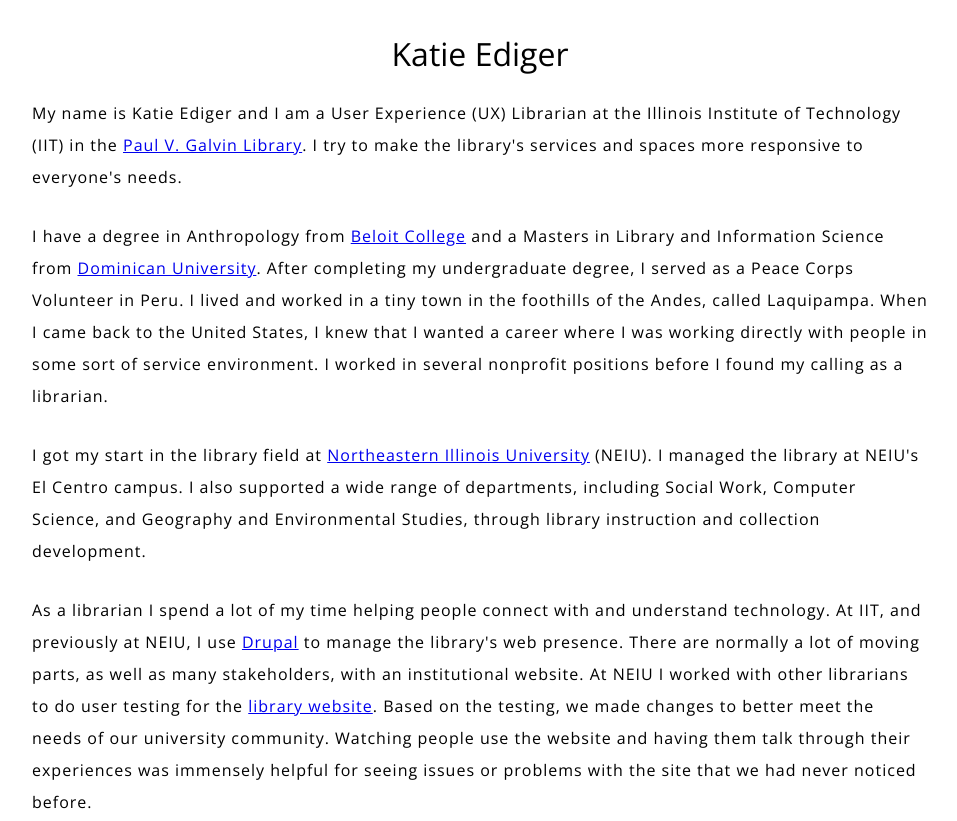
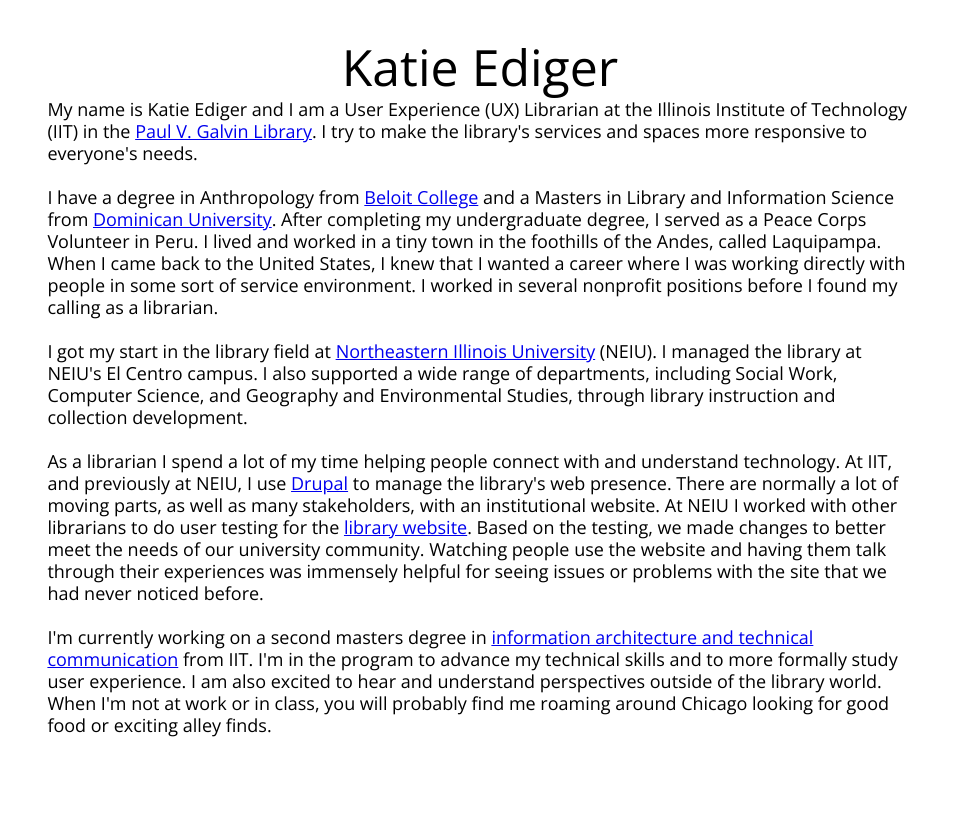
Before and after one commit to katieediger/website, a plain HTML site: page index.html in a window 1280 px wide. Shown: the top 821 px of the page, without its empty margins (160-1117 px from the left). Drawn offline with nearby package versions, Linux system fonts and the light colour scheme.

Commit message:
updated CSS based on class discussion. Switch from percentage to em

```diff
--- a/screen.css
+++ b/screen.css
@@ -49,10 +49,30 @@ table {
 
 /* End Reset CSS */
 /* Begin Site Styles */
+/* Using modular scale http://www.modularscale.com/?18&px&1.667 */
+
 html {
-  font-size: 100%;
+  font-size: 1.125em; /* 18 /16 = 1.25 */
+	line-height: 1.22222em; /* 22 / 19 = 1.222... aka 122%*/
   font-family: 'Open Sans', sans-serif;
 	background-color: white;
+	padding-top: 2.44444; /* 44/ 18 = 2.44444*/
+	padding-left: 1.22222em;
+	padding-right: 1.22222em;
+}
+
+figure, p {
+	padding-bottom: 1.22222em;
+}
+
+h1 {
+	font-size: 2.778em; /* 50.02 px/ 18px = 2.778*/
+	line-height: 1.22222em;
+	text-align: center;
+}
+
+h1 + p {
+	text-indent: 0;
 }
 
 body {
@@ -61,14 +81,7 @@ body {
 	padding: 3% 10% 10% 10%;
 }
 
-h1 {
-	font-size: 200%;
-	text-align: center;
-	margin-bottom: 3%;
+/* responsive images */
+image {
+
 }
-p {
-	font-size: 100%;
-	line-height: 2;
-	letter-spacing: 1px;
-	margin-bottom: 3%;
-}
```
